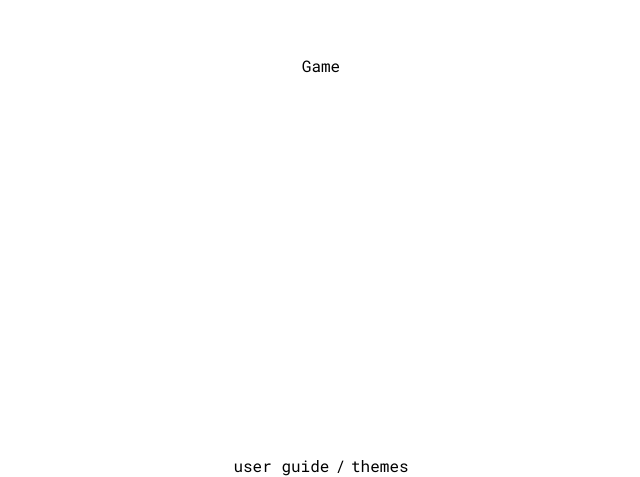
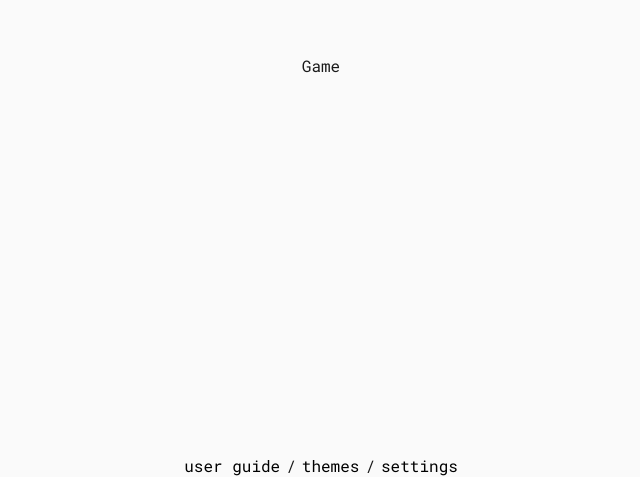
Before and after one commit to bbriano/typings.gg, a React (Create React App) app: page / in a window 1280 px wide. Shown: the part 323-800 px from the top of the page, without its empty margins (319-959 px from the left). Built offline with nearby package versions, Linux system fonts and the light colour scheme.

Commit message:
Implement theme context

```diff
--- a/src/App.tsx
+++ b/src/App.tsx
@@ -1,8 +1,16 @@
-import { ReactNode, useState } from "react";
+import { ReactNode, useMemo, useState } from "react";
 import { GuidePage } from "./GuidePage";
 import { GamePage } from "./GamePage";
 import { ThemesPage } from "./ThemesPage";
+import { SettingsPage } from "./SettingsPage";
 import { noop } from "lodash";
+import {
+  defaultThemes,
+  Theme,
+  ThemeContextValue,
+  ThemeProvider,
+  useTheme,
+} from "./Theme";
 
 type Page = {
   key: string;
@@ -14,6 +22,7 @@ const root = { key: "game", content: <GamePage />, label: "game" };
 const pages = [
   { key: "guide", content: <GuidePage />, label: "user guide" },
   { key: "themes", content: <ThemesPage />, label: "themes" },
+  { key: "settings", content: <SettingsPage />, label: "settings" },
 ];
 
 type ModalProps = {
@@ -23,8 +32,15 @@ type ModalProps = {
 };
 
 function Modal({ open, onClose = noop, children }: ModalProps) {
+  const [theme] = useTheme();
   return open ? (
-    <div className="modal">
+    <div
+      className="modal"
+      style={{
+        background: theme.colors.main.background,
+        color: theme.colors.main.foreground,
+      }}
+    >
       <div className="modal-navbar">
         <button onClick={() => onClose()}>{"< back"}</button>
       </div>
@@ -55,11 +71,25 @@ function NavBar({ value, onChange = noop }: NavBarProps) {
   );
 }
 
+function useThemeProviderValue(theme: Theme, setTheme: (theme: Theme) => void) {
+  return useMemo<ThemeContextValue>(() => [theme, setTheme], [theme, setTheme]);
+}
+
 function App() {
+  const [theme, setTheme] = useState<Theme>(defaultThemes[0]);
+  const themeProviderValue = useThemeProviderValue(theme, setTheme);
+
   const [currentPage, setCurrentPage] = useState<Page>(root);
   const content = <div className="content">{currentPage.content}</div>;
   return (
-    <div className="wrapper">
+    <ThemeProvider value={themeProviderValue}>
+      <div
+        className="wrapper"
+        style={{
+          background: theme.colors.main.background,
+          color: theme.colors.main.foreground,
+        }}
+      >
         {currentPage === root ? (
           content
         ) : (
@@ -69,6 +99,7 @@ function App() {
         )}
         <NavBar value={currentPage} onChange={(page) => setCurrentPage(page)} />
       </div>
+    </ThemeProvider>
   );
 }
 
--- a/src/GamePage.tsx
+++ b/src/GamePage.tsx
@@ -1,5 +1,8 @@
 import "./App.css";
+import { useTheme } from "./Theme";
 
 export function GamePage() {
+  const [theme] = useTheme();
+
   return <div>Game</div>;
 }
--- /dev/null
+++ b/src/SettingsPage.tsx
@@ -0,0 +1,5 @@
+import "./App.css";
+
+export function SettingsPage() {
+  return <div>Settings</div>;
+}
--- a/src/Theme.tsx
+++ b/src/Theme.tsx
@@ -1,34 +1,35 @@
+import { noop } from "lodash";
 import { createContext, useContext } from "react";
 import "./App.css";
 
-type Theme = {
-  name: string
+export type Theme = {
+  name: string;
   colors: {
     main: {
-      background: string
-      foreground: string
-    }
+      background: string;
+      foreground: string;
+    };
     card: {
-      background: string
-      foreground: string
-    }
+      background: string;
+      foreground: string;
+    };
     textBox: {
-      background: string
-      foreground: string
-    }
+      background: string;
+      foreground: string;
+    };
     redoButton: {
-      background: string
-      foreground: string
-    }
+      background: string;
+      foreground: string;
+    };
     wordHighlights: {
-      current: string
-      correct: string
-      wrong: string
-    }
-  }
+      current: string;
+      correct: string;
+      wrong: string;
+    };
+  };
 };
 
-const defaultThemes: Array<Theme> = [
+export const defaultThemes: Theme[] = [
   {
     name: "light",
     colors: {
@@ -55,11 +56,11 @@ const defaultThemes: Array<Theme> = [
       },
     },
   },
-]
+];
 
-const ThemeContext = createContext<Theme>(
-  defaultThemes[0],
-);
+export type ThemeContextValue = [Theme, (theme: Theme) => void];
+
+const ThemeContext = createContext<ThemeContextValue>([defaultThemes[0], noop]);
 
 export const ThemeProvider = ThemeContext.Provider;
 
```
Lines whose indentation alone changed are shown as unchanged.
